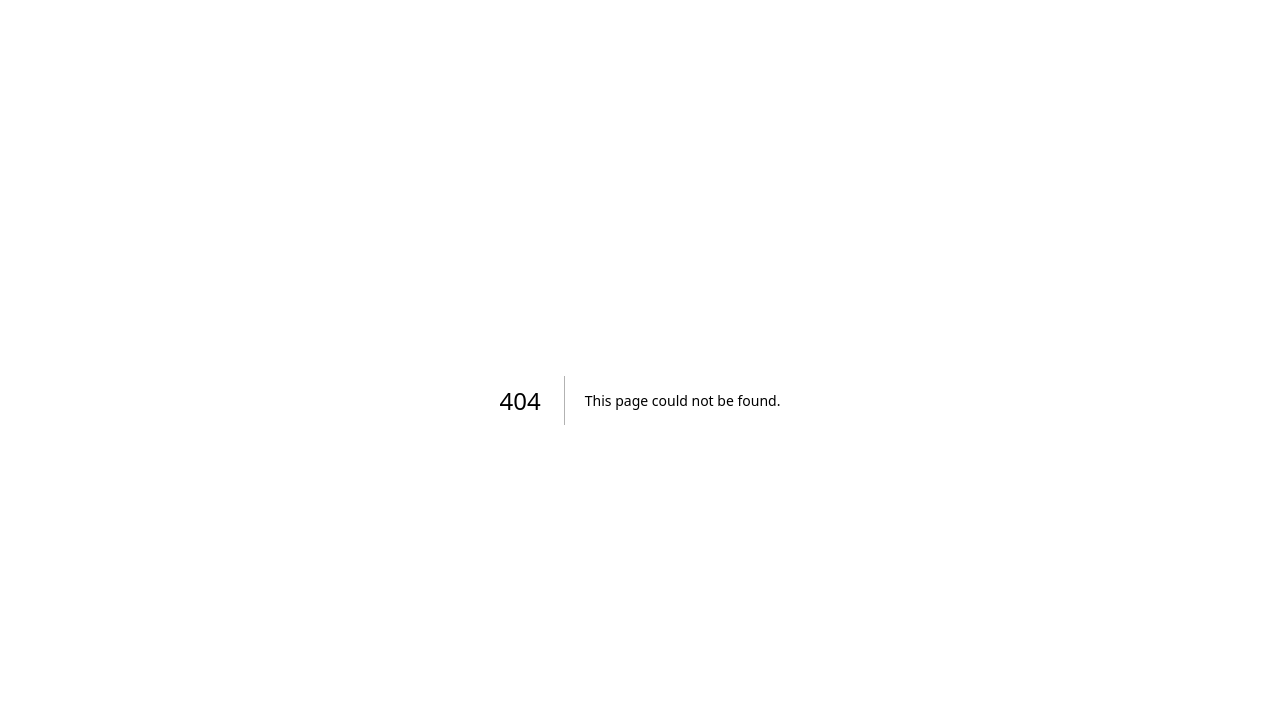
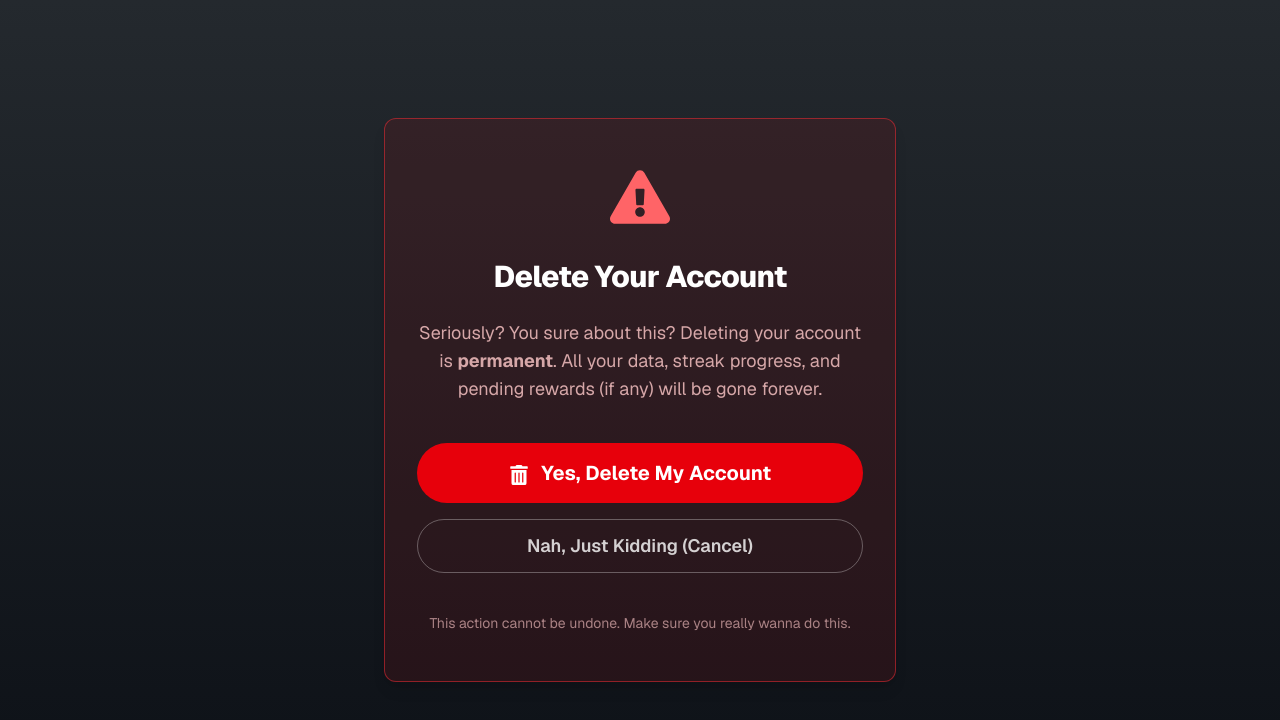
Before and after one commit to ShrootBuck/GitBrew, a Next.js app: page /settings/delete in a window 1280 px wide. Before the commit this address had no page. Shown: the top 720 px of the page. Built offline with nearby package versions, Linux system fonts and the light colour scheme; no server answers; sample sign-in values are in the browser's storage.

Commit message:
Add account deletion page with server action

```diff
--- /dev/null
+++ b/src/app/settings/delete/page.tsx
@@ -0,0 +1,91 @@
+import { FaExclamationTriangle, FaTrashAlt } from "react-icons/fa";
+import { redirect } from "next/navigation";
+import Link from "next/link";
+import { auth, signOut } from "~/server/auth";
+import { db } from "~/server/db";
+
+async function deleteUserAccount() {
+  "use server";
+
+  const session = await auth();
+  if (!session) {
+    console.error("Attempted account deletion without authentication.");
+    redirect("/");
+  }
+
+  const userId = session.user.id;
+
+  console.warn(
+    `[Account Deletion] Starting deletion process for user: ${userId}`,
+  );
+
+  try {
+    await db.user.delete({
+      where: { id: userId },
+    });
+    console.log(
+      `[Account Deletion] Deleted user record (and cascaded deletes): ${userId}`,
+    );
+
+    // Still might want specific cleanup for external services like Terminal if possible,
+    // but cascade handles the DB relations.
+  } catch (error) {
+    console.error(`[Account Deletion] Failed for user ${userId}:`, error);
+    // Redirect or throw, depending on how gracefully you want to fail.
+    throw new Error(
+      "Account deletion failed. Check cascade settings or contact support.",
+    );
+  }
+
+  // Sign the user out after successful deletion
+  console.log(`[Account Deletion] Signing out user: ${userId}`);
+  await signOut({ redirect: true, redirectTo: "/" });
+}
+
+export default async function DeleteAccountPage() {
+  // ... (rest of the component is unchanged) ...
+  const session = await auth();
+  if (!session?.user?.id) {
+    redirect("/api/auth/signin");
+  }
+
+  return (
+    <main className="flex min-h-screen flex-col items-center justify-center bg-gradient-to-b from-[#24292e] to-[#0d1117] text-white">
+      <div className="container flex max-w-lg flex-col items-center justify-center gap-6 rounded-xl border border-red-500/50 bg-red-900/20 px-8 py-12 shadow-lg">
+        <FaExclamationTriangle className="mb-2 text-6xl text-red-400" />
+
+        <h2 className="text-3xl font-extrabold tracking-tight text-white">
+          Delete Your Account
+        </h2>
+
+        <p className="text-center text-lg text-red-200/80">
+          Seriously? You sure about this? Deleting your account is{" "}
+          <strong className="font-bold">permanent</strong>. All your data,
+          streak progress, and pending rewards (if any) will be gone forever.
+        </p>
+
+        <form
+          action={deleteUserAccount}
+          className="mt-4 flex w-full flex-col items-center gap-4"
+        >
+          <button
+            type="submit"
+            className="w-full rounded-full bg-red-600 px-8 py-4 text-xl font-bold text-white transition-all hover:cursor-pointer hover:bg-red-700 focus:ring-2 focus:ring-red-400 focus:ring-offset-2 focus:ring-offset-gray-900 focus:outline-none"
+          >
+            <FaTrashAlt className="mr-2 inline-block" /> Yes, Delete My Account
+          </button>
+          <Link
+            href="/home"
+            className="w-full rounded-full border border-white/30 bg-transparent px-8 py-3 text-center text-lg font-semibold text-white/80 transition-all hover:border-white/60 hover:bg-white/10"
+          >
+            Nah, Just Kidding (Cancel)
+          </Link>
+        </form>
+
+        <p className="mt-4 text-center text-sm text-red-200/60">
+          This action cannot be undone. Make sure you really wanna do this.
+        </p>
+      </div>
+    </main>
+  );
+}
```
